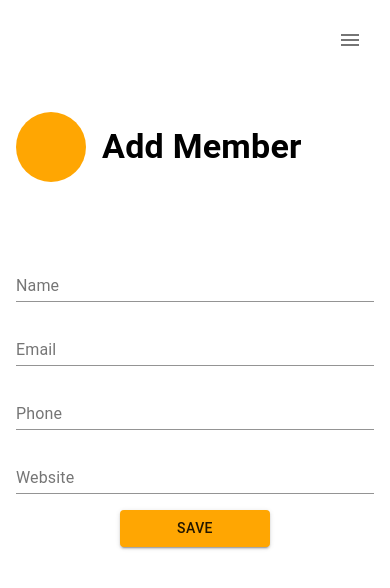
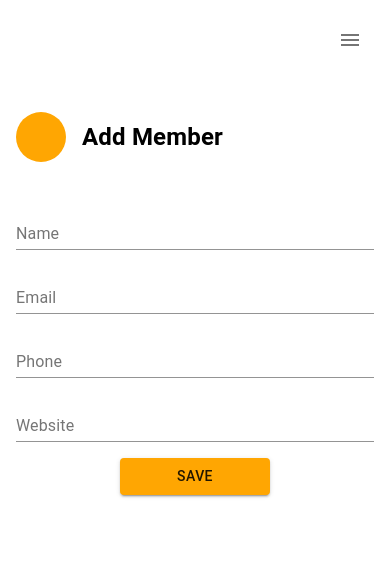
Before and after one commit to JasonasIgn/FrontIT_Task, a React (Create React App) app: page /members/new in a window 390 px wide. Shown: the top 588 px of the page. Built offline with nearby package versions, Linux system fonts and the light colour scheme.

Commit message:
Update page title on mobile view

```diff
--- a/src/components/PageTitle/index.tsx
+++ b/src/components/PageTitle/index.tsx
@@ -13,6 +13,9 @@ const useStyles = makeStyles<Theme>((theme) =>
       display: 'flex',
       alignItems: 'center',
       marginBottom: theme.spacing(9),
+      [theme.breakpoints.down('xs')]: {
+        marginBottom: theme.spacing(5),
+      },
     },
     circle: {
       backgroundColor: theme.palette.primary.main,
@@ -20,9 +23,17 @@ const useStyles = makeStyles<Theme>((theme) =>
       width: 70,
       borderRadius: '50%',
       marginRight: theme.spacing(2),
+      [theme.breakpoints.down('xs')]: {
+        height: 50,
+        width: 50,
+      },
     },
     title: {
       fontWeight: 600,
+      [theme.breakpoints.down('xs')]: {
+        fontSize: theme.typography.h5.fontSize,
+        lineHeight: theme.typography.h5.lineHeight,
+      },
     },
   })
 )
--- a/src/components/SearchField/index.tsx
+++ b/src/components/SearchField/index.tsx
@@ -16,6 +16,7 @@ const useStyles = makeStyles<Theme>((theme) =>
     },
     field: {
       width: 200,
+      marginRight: theme.spacing(2),
     },
   })
 )
```
